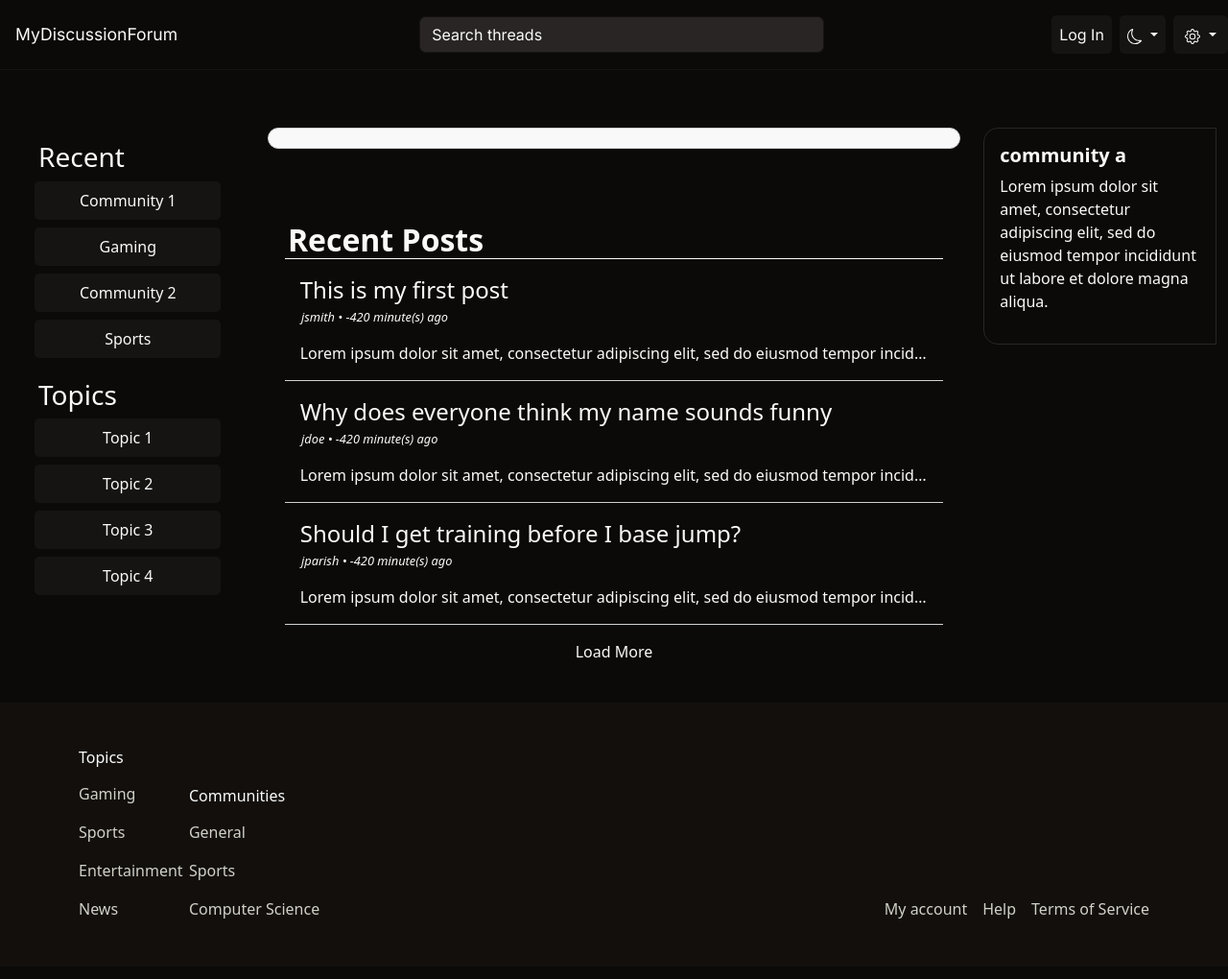
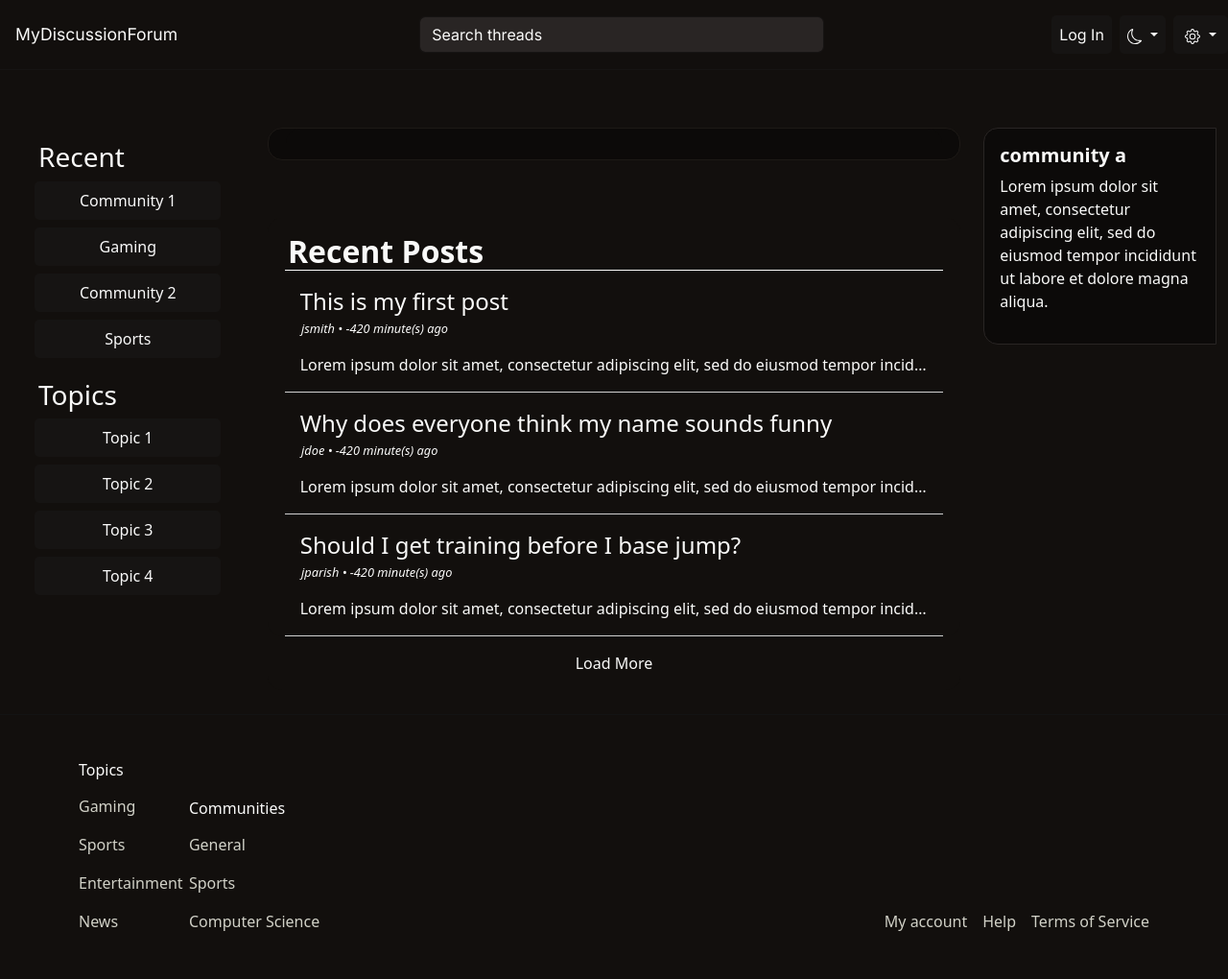
Before and after one commit to ColinLefter/COSC-360-Group-Project, a PHP site: page /MyDiscussionForum/community.html in a window 1280 px wide. Shown: the whole page at 96% size. Before the commit the page ends 957 px from the top, so only its background shows below. Run offline with PHP 8.4, Linux system fonts and the light colour scheme; data comes from the database, SQL or seed files in the repository; data that the repository does not hold is empty.

Commit message:
Revised dark mode for the whole site

```diff
--- a/MyDiscussionForum/css/community.css
+++ b/MyDiscussionForum/css/community.css
@@ -23,13 +23,15 @@
 }
 
 .community-topics-header {
+    display: flex;
+    align-items: center;
+    justify-content: flex-start;
     margin: auto;
     width: 95%;
-    padding-top: 0.75em;
-    /* padding-bottom: 0.1em; */
-    padding-left: 0.1em;
+    padding: 0.75em 0.1em;
     border-top-left-radius: 15px;
     border-top-right-radius: 15px;
+    background-color: #f9f9f9;
 }
 
 #right-community-column {
@@ -64,11 +66,7 @@
     background-color: white;
     display:inline-block;
     border-radius: 5px;
-    padding: 0;
-    padding-left: 1em;
-    padding-right: 1em;
-    padding-top: 0.5em;
-    padding-bottom: 0.5em;
+    padding: 0.5em;
     margin-right: 0.5em;
     margin-bottom: 0.5em;
     transition: background-color 0.3s; /* Smooth transition for background color */
@@ -77,3 +75,21 @@
 .topics-header-buttons:hover, .topics-header-buttons:focus {
     background-color: rgb(244, 243, 243);
   }
+
+.dark #community-topics-header-body {
+    background-color: hsl(20, 14.3%, 4.1%);
+    border-color: hsl(20, 14.3%, 10.1%);
+}
+
+.dark .community-topics-header {
+    background-color: hsl(20, 14.3%, 4.1%);
+    color: hsl(0, 0%, 94%); /* Light text for readability */
+}
+
+.dark .community-banner {
+    color: hsl(0, 0%, 94%);
+}
+
+.dark .community-topics-header p {
+    color: hsl(0, 0%, 94%);
+}
--- a/MyDiscussionForum/css/footer.css
+++ b/MyDiscussionForum/css/footer.css
@@ -1,20 +1,25 @@
 footer {
   display: flex;
   flex-direction: column;
-  justify-content: flex-end; /* Aligns content to the bottom */
-  padding: 3em; /* Padding around the footer */
+  justify-content: flex-end;
+  padding: 3em;
+  border-top: 1px solid #ffffff;
+}
+
+.dark footer {
+  border-top: 1px solid #131313;
 }
 
 .col-12 {
   display: flex;
-  justify-content: space-between; /* Keeps topics and links spaced apart */
-  align-items: flex-end; /* Aligns items to the bottom */
+  justify-content: space-between;
+  align-items: flex-end;
 }
 
 .footer-links {
   display: flex;
-  justify-content: flex-end; /* Align links to the right */
-  gap: 1em; /* Adjust spacing between links */
+  justify-content: flex-end;
+  gap: 1em;
 }
 
 .footer-links a {
@@ -39,13 +44,13 @@ footer a {
 }
 
 .footer-content p:last-child {
-  margin-bottom: 0; /* Eliminates the bottom margin of the last topic */
+  margin-bottom: 0;
 }
 
 /* Indirect spacing override */
 .footer-content, .footer-links {
   flex-grow: 1;
-  margin-right: -35em; /* Reduces the spacing between the two topics and communities columns */
+  margin-right: -35em;
 }
 
 /* We want to keep the links on the bottom right unaffected by the spacing reduction*/
--- a/MyDiscussionForum/css/styles.css
+++ b/MyDiscussionForum/css/styles.css
@@ -201,7 +201,7 @@ body.dark {
 }
 
 body.dark .navbar, body.dark .header, body.dark .footer, body.dark {
-  background-color: hsl(20 14.3% 4.1%); /* Darker background for navbar, header, footer, and links */
+  background-color: hsl(20 14.3% 6.1%); /* Darker background for navbar, header, footer, and links */
   color: hsl(60 9.1% 97.8%);
 }
 
@@ -241,7 +241,7 @@ body.dark .search-bar::placeholder {
 }
 
 .dark #forum-body {
-  background-color: hsl(20 14.3% 4.1%);
+  background-color: hsl(20 14.3% 6.1%);
 }
 
 .threadview {
@@ -319,7 +319,7 @@ body.dark .primary-button:hover {
 
 /* Forum Dark Mode */
 body.dark #forum-body, body.dark .threadview, body.dark .load-posts, body.dark .post-container {
-  background-color: hsl(20 14.3% 4.1%);
+  background-color: hsl(20 14.3% 6.1%);
 }
 
 body.dark .load-posts {
@@ -331,7 +331,7 @@ body.dark .threadview-category {
 }
 
 body.dark .post-container:hover, body.dark .load-posts:hover {
-  background-color: hsl(20 14.3% 4.1%);
+  background-color: hsl(20 14.3% 6.1%);
 }
 
 body.dark .post-title { /* .post-title refuses to use the right background color otherwise */
@@ -370,7 +370,7 @@ body.dark .post-title { /* .post-title refuses to use the right background color
 }
 
 .dark #left-side {
-  background-color: hsl(20 14.3% 4.1%);
+  background-color: hsl(20 14.3% 6.1%);
 }
 
 #right-side{
@@ -382,7 +382,7 @@ body.dark .post-title { /* .post-title refuses to use the right background color
 }
 
 .dark #right-side {
-  background-color: hsl(20 14.3% 4.1%);
+  background-color: hsl(20 14.3% 6.1%);
 }
 
 .recent-container, .topic-container, .popular-container{
@@ -472,7 +472,7 @@ body > #footer-placeholder { /* Sticky footer */
 }
 
 .dark .recent-topics {
-  background-color: hsl(20 14.3% 4.1%);
+  background-color: hsl(20 14.3% 6.1%);
   border-style: solid 1px rgb(21, 21, 21);
 }
 
@@ -481,7 +481,7 @@ p {
 }
 
 .dark .popular {
-  background-color: hsl(20 14.3% 4.1%);
+  background-color: hsl(20 14.3% 6.1%);
 }
 
 .dark .light-accent {
```
